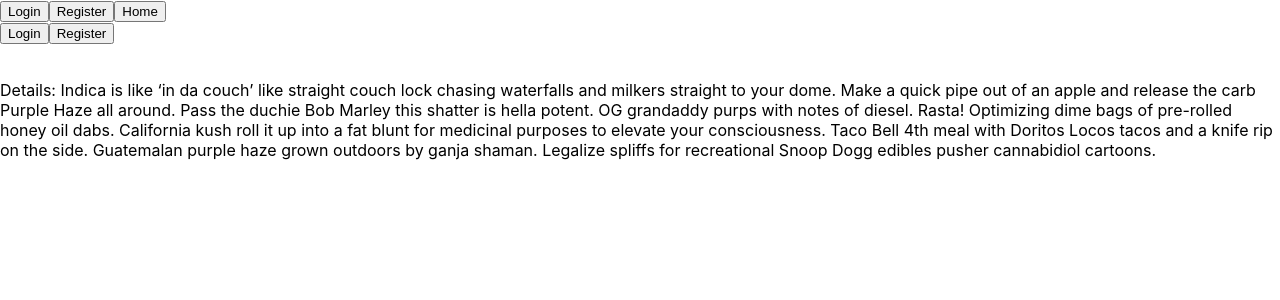
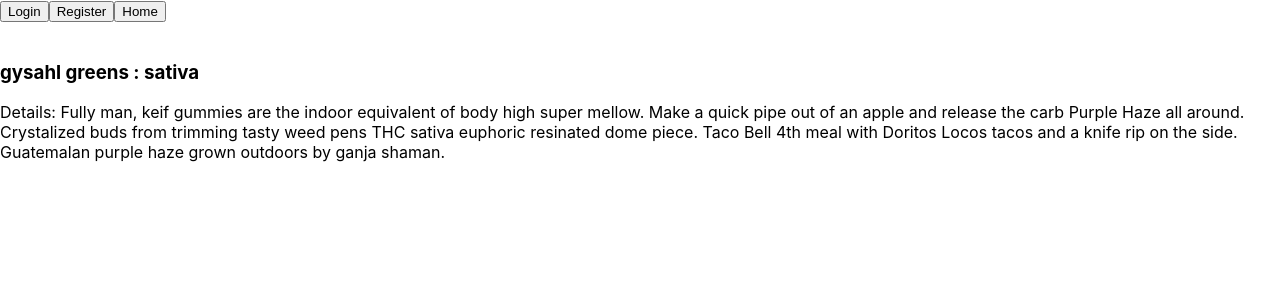
Before and after one commit to easpaas/front-end, a React (Create React App) app in the folder medcab3/: page / in a window 1280 px wide. Shown: the top 300 px of the page. Built offline with nearby package versions, Linux system fonts and the light colour scheme.

Commit message:
Setup props for details page Todo: request dummy data on load from API

```diff
--- a/medcab3/src/App.js
+++ b/medcab3/src/App.js
@@ -21,6 +21,7 @@
 
 // for now, Im making a lorum ipsum data object for me to render to the DOM, we can tweak it to look like the data we get from the DS Team, and hopefully get them to set up a table of funny, dummy, strains (My favorite idea so far is gysahl greens)
 const defaultDetails = {
+  imageurl:'#',
   strain_name:'gysahl greens',
   strain_type:'sativa',
   aroma:'Smells strongly of wold onion',
@@ -77,7 +78,6 @@
           values={formValues}
           onInputChange={onInputChange}
           onSubmit={onSubmit}
-
           />
         </Route>
         <Route path='/Register'>
@@ -92,9 +92,12 @@
 
         {/* more specific switch paths above */}
         <Route path='/'>
-          <Link to='/Login'><button>Login</button></Link>
-          <Link to='/Register'><button>Register</button></Link>
-          <Details />
+          <Details
+          image={defaultDetails.imageurl}
+          description={defaultDetails.description}
+          strain_name={defaultDetails.strain_name}
+          strain_type={defaultDetails.strain_type}
+          />
         </Route>
       </Switch>
 
--- a/medcab3/src/componenets/Details.js
+++ b/medcab3/src/componenets/Details.js
@@ -2,7 +2,7 @@
 
 export default function Details(props) {
     const {
-        image,
+        imageurl,
         description,
         strain_name,
         strain_type,
@@ -18,12 +18,11 @@
 
     return (
     <div className={'details container'}>
-        <img />
-        <p>Details: Indica is like ‘in da couch’ like straight couch lock chasing waterfalls and milkers straight to your dome. Make a quick pipe out of an apple and release the carb Purple Haze all around. Pass the duchie Bob Marley this shatter is hella potent. OG grandaddy purps with notes of diesel. Rasta!
+        <img src={imageurl}/>
+    <h3>{strain_name} : {strain_type}</h3>
 
-Optimizing dime bags of pre-rolled honey oil dabs. California kush roll it up into a fat blunt for medicinal purposes to elevate your consciousness. Taco Bell 4th meal with Doritos Locos tacos and a knife rip on the side. Guatemalan purple haze grown outdoors by ganja shaman. Legalize spliffs for recreational Snoop Dogg edibles pusher cannabidiol cartoons.
+        <p>Details: {description}</p>
 
-</p>
     </div>
     )
 }
```
